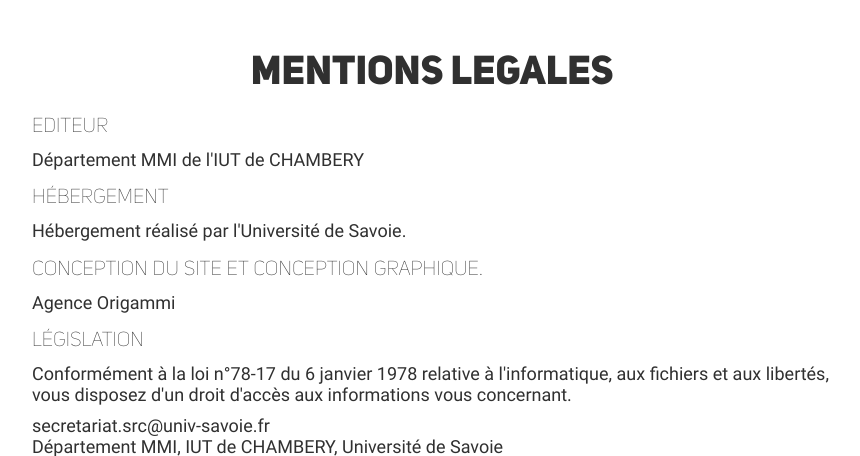
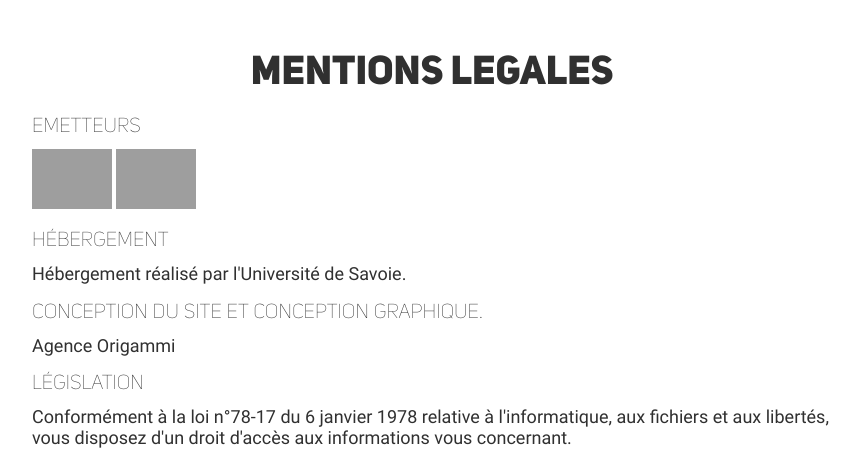
Before and after one commit to AntoineCabrol/FRAMMIawards2018, a PHP site: page /pages/mentions.php in a window 1280 px wide. Shown: the part 54-510 px from the top of the page, without its empty margins (208-1068 px from the left). Run offline with PHP 8.4, Linux system fonts and the light colour scheme; grey boxes are pictures that could not be loaded.

Commit message:
mentions_V1.2

```diff
--- a/pages/mentions.php
+++ b/pages/mentions.php
@@ -16,8 +16,11 @@
 		<div class="corps">
 			<h1 class="grosh1">MENTIONS LEGALES</h1>
 
-			<h2>Editeur</h2>
-			<p> Département MMI de l'IUT de CHAMBERY</p>
+			<h2>Emetteurs</h2>
+			<p>
+				<a href="http://mmi.univ-savoie.fr/site/" target="_blank"><img src="../images/partenaires/logoMMI.png" height="60"/></a>
+				<a href="https://www.univ-smb.fr/" target="_blank"><img src="../images/partenaires/logoUSMB.png" height="60"/></a>
+			</p>
 
 			<h2>Hébergement</h2>
 			<p>Hébergement réalisé par l'Université de Savoie.</p>
```
